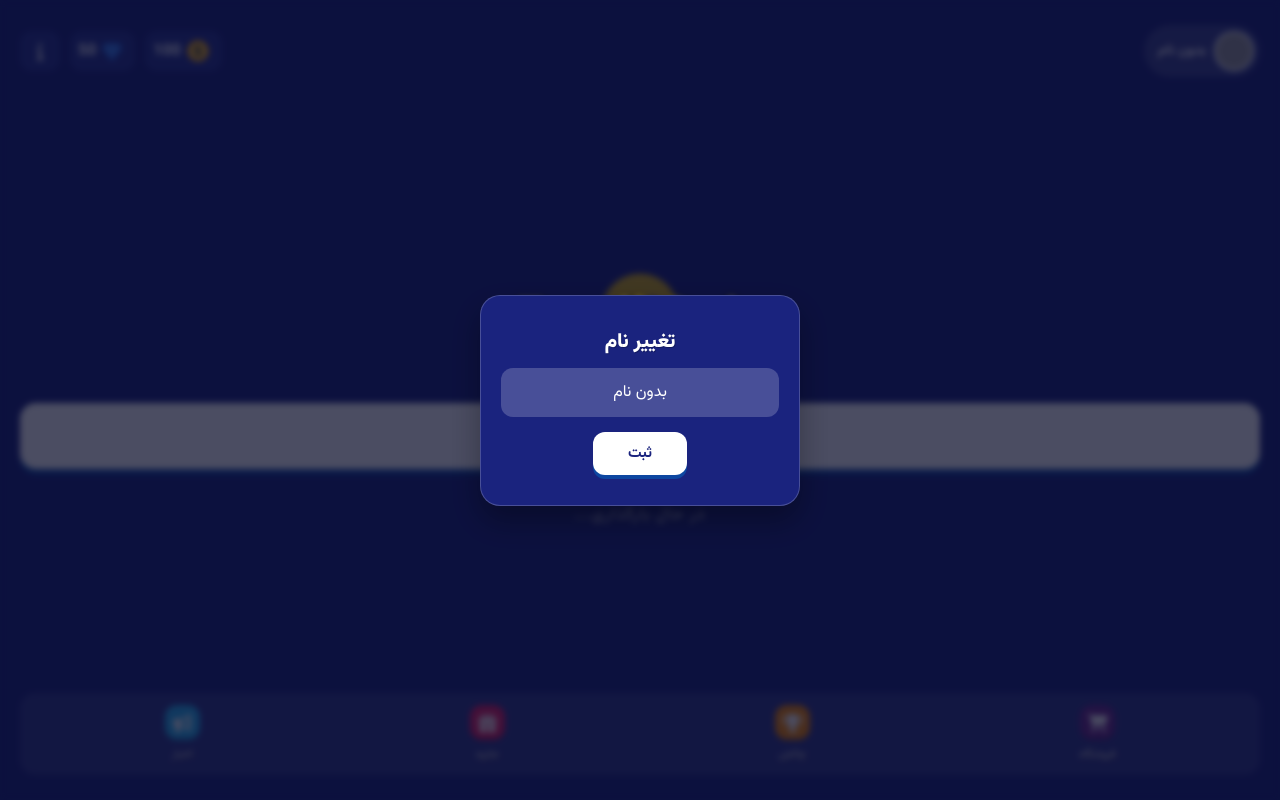
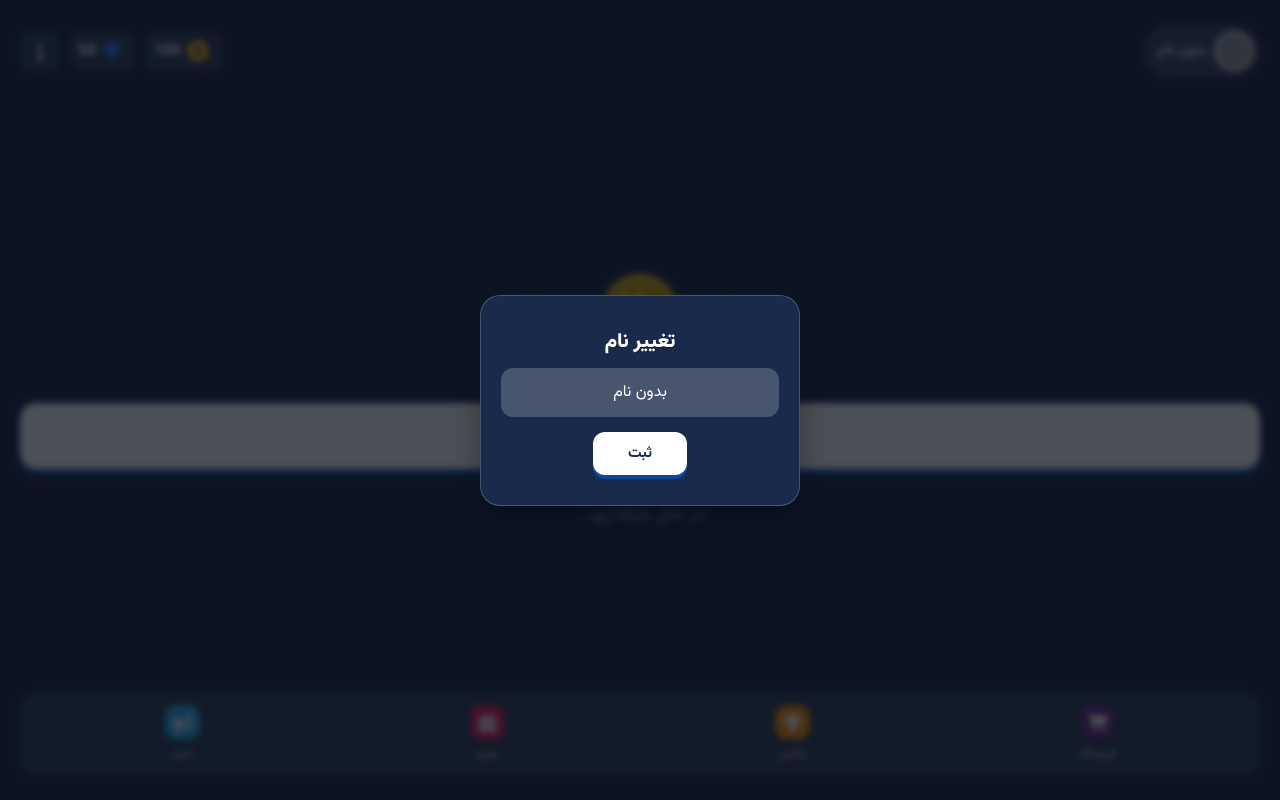
Before and after one commit to amirmahdi-jn/Emoji-Quiz, a plain HTML site: page index.html in a window 1280 px wide. Both pictures are taken after a click on the element "بدون نام". Drawn offline with Linux system fonts and the light colour scheme; grey boxes are pictures that could not be loaded.

Commit message:
Update index.html

```diff
--- a/index.html
+++ b/index.html
@@ -7,17 +7,17 @@
     <link href="https://cdnjs.cloudflare.com/ajax/libs/font-awesome/6.0.0/css/all.min.css" rel="stylesheet">
     <link href="https://fonts.googleapis.com/css2?family=Vazirmatn:wght@400;700;900&display=swap" rel="stylesheet">
     <style>
-        body { margin: 0; padding: 0; font-family: 'Vazirmatn', sans-serif; background: #1a237e; display: flex; justify-content: center; align-items: center; height: 100vh; overflow: hidden; }
+        body { margin: 0; padding: 0; font-family: 'Vazirmatn', sans-serif; background: #1a2a4a; display: flex; justify-content: center; align-items: center; height: 100vh; overflow: hidden; }
         #background-green { width: 100%; height: 100%; display: flex; justify-content: center; align-items: center; }
-        #game-app { width: 100%; height: 100vh; border-radius: 0; padding: 10px 20px 0px 20px; box-sizing: border-box; background: #1a237e; display: flex; flex-direction: column; position: relative; overflow: hidden; }
+        #game-app { width: 100%; height: 100vh; border-radius: 0; padding: 10px 20px 0px 20px; box-sizing: border-box; background: #1a2a4a; display: flex; flex-direction: column; position: relative; overflow: hidden; }
 
         #header { display: flex; justify-content: space-between; align-items: center; padding-top: 15px; padding-bottom: 10px; }
         .header-left { display: flex; align-items: center; gap: 10px; }
         .header-right { display: flex; align-items: center; }
-        .info-btn { background: #283593; color: white; width: 40px; height: 40px; border-radius: 12px; border: none; display: flex; justify-content: center; align-items: center; font-size: 18px; cursor: pointer; transition: 0.2s; }
+        .info-btn { background: rgba(255,255,255,0.1); color: white; width: 40px; height: 40px; border-radius: 12px; border: none; display: flex; justify-content: center; align-items: center; font-size: 18px; cursor: pointer; transition: 0.2s; }
         .info-btn:active { transform: scale(0.9); }
-        .coin-box { background: #283593; border-radius: 12px; padding: 5px 12px 5px 8px; color: white; font-weight: bold; display: flex; align-items: center; gap: 5px; height: 40px; box-sizing: border-box; }
-        .diamond-box { background: #283593; border-radius: 12px; padding: 5px 12px 5px 8px; color: white; font-weight: bold; display: flex; align-items: center; gap: 5px; height: 40px; box-sizing: border-box; }
+        .coin-box { background: rgba(255,255,255,0.1); border-radius: 12px; padding: 5px 12px 5px 8px; color: white; font-weight: bold; display: flex; align-items: center; gap: 5px; height: 40px; box-sizing: border-box; }
+        .diamond-box { background: rgba(255,255,255,0.1); border-radius: 12px; padding: 5px 12px 5px 8px; color: white; font-weight: bold; display: flex; align-items: center; gap: 5px; height: 40px; box-sizing: border-box; }
         .diamond-box svg { width: 22px; height: 22px; flex-shrink: 0; fill: #3b82f6; stroke: #2563eb; stroke-width: 1.5; }
         .diamond-box span { font-size: 16px; color: white; }
 
@@ -32,9 +32,9 @@
         .game-logo { text-align: center; color: white; margin-top: -15px; }
         .game-logo h1 { font-size: 52px; margin: 0; font-weight: 800; color: #ffffff; text-shadow: 2px 2px 0 #000, -2px -2px 0 #000, 2px -2px 0 #000, -2px 2px 0 #000, 3px 3px 0 #000; }
         .menu-buttons { width: 100%; display: flex; flex-direction: column; padding: 0 10px; }
-        .btn-start { background: white; border: none; border-radius: 16px; padding: 20px; width: 100%; color: #1a237e; font-size: 22px; font-weight: bold; display: flex; justify-content: center; align-items: center; gap: 10px; cursor: pointer; box-shadow: 0 6px 0 #0d47a1; transition: 0.1s linear; }
+        .btn-start { background: white; border: none; border-radius: 16px; padding: 20px; width: 100%; color: #1a2a4a; font-size: 22px; font-weight: bold; display: flex; justify-content: center; align-items: center; gap: 10px; cursor: pointer; box-shadow: 0 6px 0 #0d47a1; transition: 0.1s linear; }
         .btn-start:active { transform: translateY(4px); box-shadow: 0 2px 0 #0d47a1; }
-        .btn-start svg { width: 22px; height: 22px; fill: #1a237e; }
+        .btn-start svg { width: 22px; height: 22px; fill: #1a2a4a; }
 
         #bottom-nav { display: flex; justify-content: space-between; background: rgba(255, 255, 255, 0.1); padding: 12px 10px; border-radius: 15px; margin-top: 15px; margin-bottom: 25px; }
         .nav-item { flex: 1; text-align: center; color: white; display: flex; flex-direction: column; align-items: center; gap: 6px; font-size: 11px; cursor: pointer; transition: 0.2s; }
@@ -47,7 +47,7 @@
 
         @media (max-width: 480px) { .game-logo h1 { font-size: 44px; } .btn-start { font-size: 20px; padding: 18px; } #game-app { padding: 10px 15px 0px 15px; } }
 
-        #splash-screen { position: absolute; top: 0; left: 0; width: 100%; height: 100%; background-color: #1a237e; z-index: 9999; display: flex; flex-direction: column; align-items: center; justify-content: center; font-family: 'Vazirmatn', sans-serif; transition: opacity 0.8s ease-in-out; pointer-events: none; }
+        #splash-screen { position: absolute; top: 0; left: 0; width: 100%; height: 100%; background-color: #1a2a4a; z-index: 9999; display: flex; flex-direction: column; align-items: center; justify-content: center; font-family: 'Vazirmatn', sans-serif; transition: opacity 0.8s ease-in-out; pointer-events: none; }
         #splash-screen.hide { opacity: 0; pointer-events: none; }
         .splash-content { display: flex; flex-direction: column; align-items: center; justify-content: center; width: 100%; padding: 0 20px; box-sizing: border-box; }
         .splash-icon { display: flex; justify-content: center; width: 100%; margin-bottom: 16px; }
@@ -63,7 +63,7 @@
 
         #modal-overlay { position: fixed; top: 0; left: 0; width: 100%; height: 100vh; background: rgba(0, 0, 0, 0.5); backdrop-filter: blur(3px); z-index: 9999; display: none; justify-content: center; align-items: center; }
         #modal-overlay.active { display: flex; }
-        .modal-box { display: none; flex-direction: column; align-items: center; width: 340px; max-width: 90%; background-color: #1a237e; border-radius: 20px; padding: 20px; box-sizing: border-box; box-shadow: 0 15px 30px rgba(0,0,0,0.3); border: 1px solid rgba(255,255,255,0.2); transform: scale(0.8); transition: transform 0.3s cubic-bezier(0.175, 0.885, 0.32, 1.275); }
+        .modal-box { display: none; flex-direction: column; align-items: center; width: 340px; max-width: 90%; background-color: #1a2a4a; border-radius: 20px; padding: 20px; box-sizing: border-box; box-shadow: 0 15px 30px rgba(0,0,0,0.3); border: 1px solid rgba(255,255,255,0.2); transform: scale(0.8); transition: transform 0.3s cubic-bezier(0.175, 0.885, 0.32, 1.275); }
         #modal-overlay.active .modal-box.active { display: flex; transform: scale(1); }
         .modal-title { color: white; font-size: 20px; font-weight: 900; margin-bottom: 10px; text-shadow: 1px 1px 0 rgba(0,0,0,0.2); }
         .close-btn { background: rgba(255, 255, 255, 0.2); border: none; border-radius: 12px; padding: 10px 35px; color: white; font-weight: bold; font-size: 15px; font-family: 'Vazirmatn', sans-serif; cursor: pointer; transition: 0.2s; border: 1px solid rgba(255, 255, 255, 0.1); margin-top: 10px; width: fit-content; }
@@ -136,7 +136,7 @@
             width: 100%;
             height: 100vh;
             overflow-y: auto;
-            background: #1a237e;
+            background: #1a2a4a;
             padding: 15px 20px 30px 20px;
             box-sizing: border-box;
             display: none;
@@ -630,11 +630,11 @@
     </div>
 
     <div id="name-modal-overlay" onclick="closeNameModal()" style="position: fixed; top: 0; left: 0; width: 100%; height: 100vh; background: rgba(0, 0, 0, 0.5); backdrop-filter: blur(3px); z-index: 10000; display: none; justify-content: center; align-items: center;">
-        <div id="name-modal" onclick="event.stopPropagation()" style="width: 320px; max-width: 90%; background-color: #1a237e; border-radius: 20px; padding: 30px 20px; box-sizing: border-box; box-shadow: 0 15px 30px rgba(0,0,0,0.3); display: flex; flex-direction: column; align-items: center; font-family: 'Vazirmatn', sans-serif; border: 1px solid rgba(255,255,255,0.2);">
+        <div id="name-modal" onclick="event.stopPropagation()" style="width: 320px; max-width: 90%; background-color: #1a2a4a; border-radius: 20px; padding: 30px 20px; box-sizing: border-box; box-shadow: 0 15px 30px rgba(0,0,0,0.3); display: flex; flex-direction: column; align-items: center; font-family: 'Vazirmatn', sans-serif; border: 1px solid rgba(255,255,255,0.2);">
             <div class="modal-title" style="color: white; font-size: 20px; font-weight: 900; margin-bottom: 10px; text-shadow: 1px 1px 0 rgba(0,0,0,0.2);">تغییر نام</div>
             <input type="text" id="name-input" style="width: 100%; padding: 12px 16px; border-radius: 12px; border: none; background: rgba(255, 255, 255, 0.2); color: white; font-size: 16px; font-family: 'Vazirmatn', sans-serif; outline: none; margin-bottom: 15px; box-sizing: border-box; text-align: center; direction: ltr;" placeholder="...نام جدید را وارد کنید" maxlength="20">
             <div style="display: flex; justify-content: center; gap: 12px; width: 100%;">
-                <button onclick="saveName()" style="background: white; border: none; border-radius: 12px; padding: 10px 35px; color: #1a237e; font-weight: bold; font-size: 15px; cursor: pointer; font-family: 'Vazirmatn', sans-serif; transition: 0.2s; box-shadow: 0 4px 0 #0d47a1;">ثبت</button>
+                <button onclick="saveName()" style="background: white; border: none; border-radius: 12px; padding: 10px 35px; color: #1a2a4a; font-weight: bold; font-size: 15px; cursor: pointer; font-family: 'Vazirmatn', sans-serif; transition: 0.2s; box-shadow: 0 4px 0 #0d47a1;">ثبت</button>
             </div>
         </div>
     </div>
```
